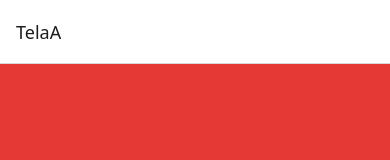
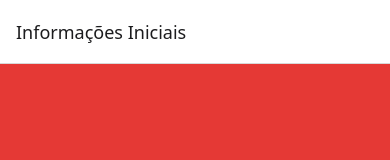
Before and after one commit to davidIsrael-rj/ReactNavigation_ReactNative, a React Native app: screen /TelaA in a window 390 px wide. Shown: the top 160 px of the page. Built offline with nearby package versions, Linux system fonts and the light colour scheme.

Commit message:
Modificando o nome inicial da tela

```diff
--- a/src/navegacao/Stack.jsx
+++ b/src/navegacao/Stack.jsx
@@ -7,8 +7,11 @@ import TelaC from '../views/TelaC';
 const Stack = createStackNavigator()
 
 export default props => (
-    <Stack.Navigator initialRouteName='TelaA'>
-        <Stack.Screen name='TelaA' component={TelaA}/>
+    <Stack.Navigator initialRouteName='TelaA' >
+        <Stack.Screen
+            name='TelaA'
+            options={{title: 'Informações Iniciais'}}
+            component={TelaA}/>
         <Stack.Screen name='TelaB' component={TelaB}/>
         <Stack.Screen name='TelaC' component={TelaC}/>
     </Stack.Navigator>
```
